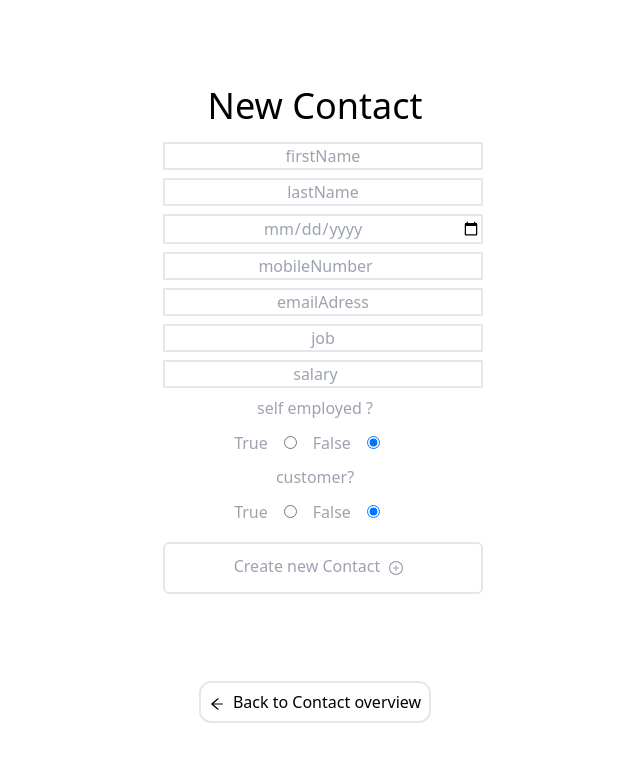
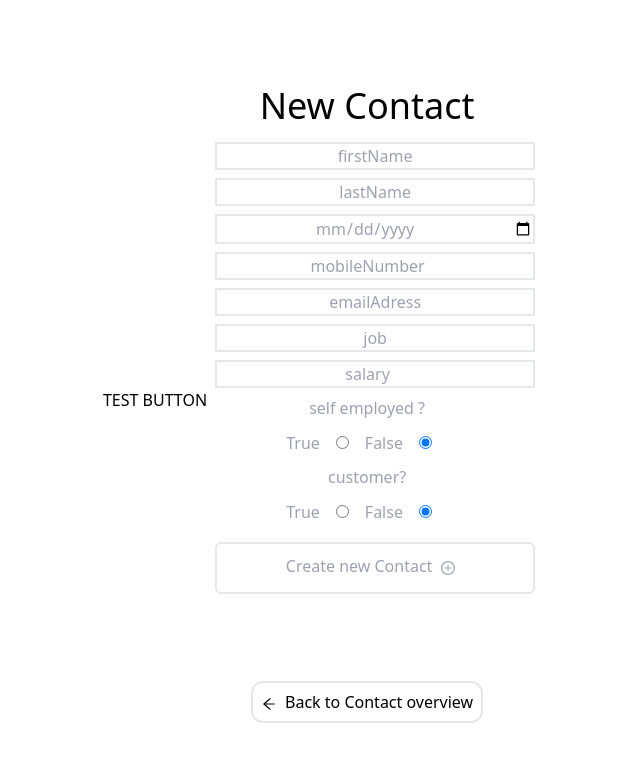
Before and after one commit to S-Guettner/freundebuch, a React (Vite) app in the folder frontend/: page /new-contact in a window 1280 px wide. Shown: the top 762 px of the page, without its empty margins (325-965 px from the left). Built offline with nearby package versions, Linux system fonts and the light colour scheme.

Commit message:
fix: change contact form to useRef

```diff
--- a/frontend/src/pages/NewContact.jsx
+++ b/frontend/src/pages/NewContact.jsx
@@ -1,26 +1,30 @@
-import {useState} from 'react'
+import {useRef, useState} from 'react'
 import { Link } from 'react-router-dom'
 
 const NewContact = () => {
 
+    const firstName = useRef()
+    const lastName = useRef()
+    const birthDate = useRef()
+    const mobileNumber = useRef()
+    const emailAdress = useRef()
+    const job = useRef()
+    const salary = useRef()
+    const selfEmployed = useRef()
+
+    /* const [selfEmployed,setSelfEmployed] = useState
+    const [customer,setCustomer] = useState */
 
 
-    const [firstName,setFirstName] = useState("")
-    const [lastName,setLastName] = useState("")
-    const [birthDate,setbirthDate] = useState("")
-    const [mobileNumber,setMobileNumber] = useState("")
-    const [emailAdress,setEmailAdress] = useState("")
-    const [job,setJob] = useState("")
-    const [salary,setSalary] = useState("")
-    const [selfEmployed,setSelfEmployed] = useState(false)
-    const [customer,setCustomer] = useState(false)
+    const test = useRef()
+
 
     /* changing date from yyyy/mm/dd to dd/mm/yyyy */
-    const yearSlice = birthDate.slice(0,4)
+   /*  const yearSlice = birthDate.slice(0,4)
     const daySlice = birthDate.slice(8,10)
     const monthSlice = birthDate.slice(4,8)
     const newDate = daySlice + monthSlice + yearSlice
-
+     */
 
     const clickHandler = () => {
         fetch(`https://freundebuch.vercel.app/api/v1/new-contact` , {
@@ -29,15 +33,15 @@ const NewContact = () => {
             body: JSON.stringify
             (
                 {
-                    "firstName":firstName,
-                    "lastName":lastName,
-                    "birthDate":newDate,
-                    "mobileNumber":mobileNumber,
-                    "emailAdress":emailAdress,
-                    "job":job,
-                    "salary":salary,
-                    "selfEmployed":selfEmployed,
-                    "customer":customer
+                    "firstName":firstName.current.value,
+                    "lastName":lastName.current.value,
+                    "birthDate":birthDate.current.value,
+                    "mobileNumber":mobileNumber.current.value,
+                    "emailAdress":emailAdress.current.value,
+                    "job":job.current.value,
+                    "salary":salary.current.value,
+                    "selfEmployed":selfEmployed.current.value,
+                    "customer":customer.current.value
                 }
             )
         })
@@ -47,46 +51,47 @@ const NewContact = () => {
 
     return (
         <main className='flex justify-center items-center h-screen'>
+            <button onClick={() => console.log(selfEmployed.current.value)}>TEST BUTTON</button>
             <form className='w-80 text-center'>
                 <h1 className='text-4xl mb-4'>New Contact</h1>
                 <input
                 className='border-2 m-2 text-center block w-full'
-                onChange={(e) => setFirstName(e.target.value)} placeholder='firstName' type="text" />
+                ref={firstName} placeholder='firstName' type="text" />
                 <input
                 className='border-2 m-2 text-center block w-full'
-                onChange={(e) => setLastName(e.target.value)} placeholder='lastName' type="text" />
+                ref={lastName} placeholder='lastName' type="text" />
                 <input
                 className='border-2 m-2 text-center block w-full text-[#9ca3af]'
-                onChange={(e) => setbirthDate(e.target.value)} type="date" name="" id="" placeholder=''/>
+                ref={birthDate} type="date" name="" id="" placeholder=''/>
                 <input
                 className='border-2 m-2 text-center block w-full'
-                onChange={(e) => setMobileNumber((e.target.value).toString())} placeholder='mobileNumber' type="number" />
+                ref={mobileNumber} placeholder='mobileNumber' type="number" />
                 <input
                 className='border-2 m-2 text-center block w-full'
-                onChange={(e) => setEmailAdress(e.target.value)} placeholder='emailAdress' type="email" />
+                ref={emailAdress} placeholder='emailAdress' type="email" />
                 <input
                 className='border-2 m-2 text-center block w-full'
-                onChange={(e) => setJob(e.target.value)} placeholder='job' type="text" />
+                ref={job} placeholder='job' type="text" />
                 <input
                 className='border-2 m-2 text-center block w-full'
-                onChange={(e) => setSalary((e.target.value).toString())} placeholder='salary' type="number" />
+                ref={salary} placeholder='salary' type="number" />
                 <div className='text-[#9ca3af]'>
                     <p>self employed ?</p>
                     <label htmlFor="selfEmployedTrue">True</label>
                     <input className='cursor-pointer m-4'
-                    onChange={(e) => setSelfEmployed(e.target.value === "true" ? true : "" )} id='selfEmployedTrue' type="radio" name="selfEmployed" value="true"/>
+                    ref={selfEmployed} id='selfEmployedTrue' type="radio" name="selfEmployed" value="true"/>
                     <label htmlFor="selfEmployedFalse">False</label>
                     <input className='cursor-pointer m-4'
-                    onChange={(e) => setSelfEmployed(e.target.value === "false" ? false : "" )} id='selfEmployedFalse' type="radio" name="selfEmployed" value="false" defaultChecked/>
+                    ref={selfEmployed}id='selfEmployedFalse' type="radio" name="selfEmployed" value="false" defaultChecked/>
                 </div>
                 <div className='text-[#9ca3af]'>
                     <p>customer?</p>
                     <label htmlFor="customerTrue">True</label>
                     <input className='cursor-pointer m-4'
-                    onChange={(e) => setCustomer(e.target.value === "true" ? true : "" )} id='customerTrue' type="radio" name="customer" value="true"/>
+                     id='customerTrue' type="radio" name="customer" value="true"/>
                     <label htmlFor="customerFalse">False</label>
                     <input className='cursor-pointer m-4'
-                    onChange={(e) => setCustomer(e.target.value === "false" ? false : "" )} id='customerFalse' type="radio" name="customer" value="false" defaultChecked/>
+                     id='customerFalse' type="radio" name="customer" value="false" defaultChecked/>
                 </div>
                 <button className='hover:bg-zinc-200 hover:text-black border-2 p-2 mb-24 rounded-md m-2 text-center block w-full text-[#9ca3af]' onClick={clickHandler} >Create new Contact
                 <svg className='inline m-2' stroke="currentColor" fill="currentColor" strokeWidth="0" viewBox="0 0 1024 1024" height="1em" width="1em" xmlns="http://www.w3.org/2000/svg"><path d="M696 480H544V328c0-4.4-3.6-8-8-8h-48c-4.4 0-8 3.6-8 8v152H328c-4.4 0-8 3.6-8 8v48c0 4.4 3.6 8 8 8h152v152c0 4.4 3.6 8 8 8h48c4.4 0 8-3.6 8-8V544h152c4.4 0 8-3.6 8-8v-48c0-4.4-3.6-8-8-8z"></path><path d="M512 64C264.6 64 64 264.6 64 512s200.6 448 448 448 448-200.6 448-448S759.4 64 512 64zm0 820c-205.4 0-372-166.6-372-372s166.6-372 372-372 372 166.6 372 372-166.6 372-372 372z"></path></svg>
```
